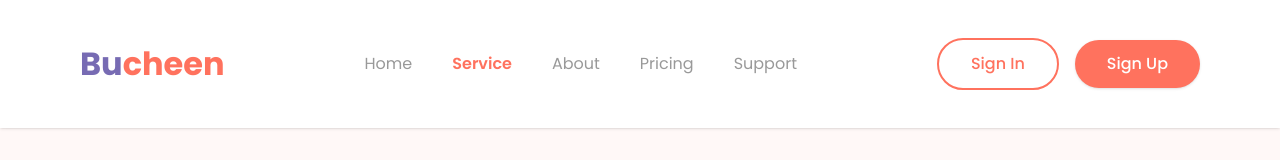
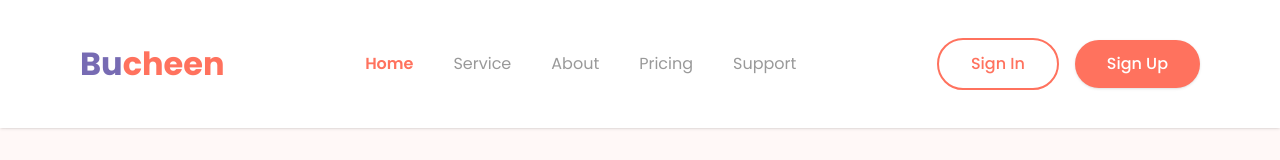
Before and after one commit to zehrayazici/Bucheen, a React (Vite) app: page / in a window 1280 px wide. Shown: the top 160 px of the page. Built offline with nearby package versions, Linux system fonts and the light colour scheme.

Commit message:
Update navigation link ID from 'home' to 'hero'

```diff
--- a/src/components/nav.jsx
+++ b/src/components/nav.jsx
@@ -6,7 +6,7 @@ const Nav = () => {
   const [activeSection, setActiveSection] = useState('home');
 
   const links = [
-    { name: 'Home', id: 'home' },
+    { name: 'Home', id: 'hero' },
     { name: 'Service', id: 'service' },
     { name: 'About', id: 'about' },
     { name: 'Pricing', id: 'popular' },
```
